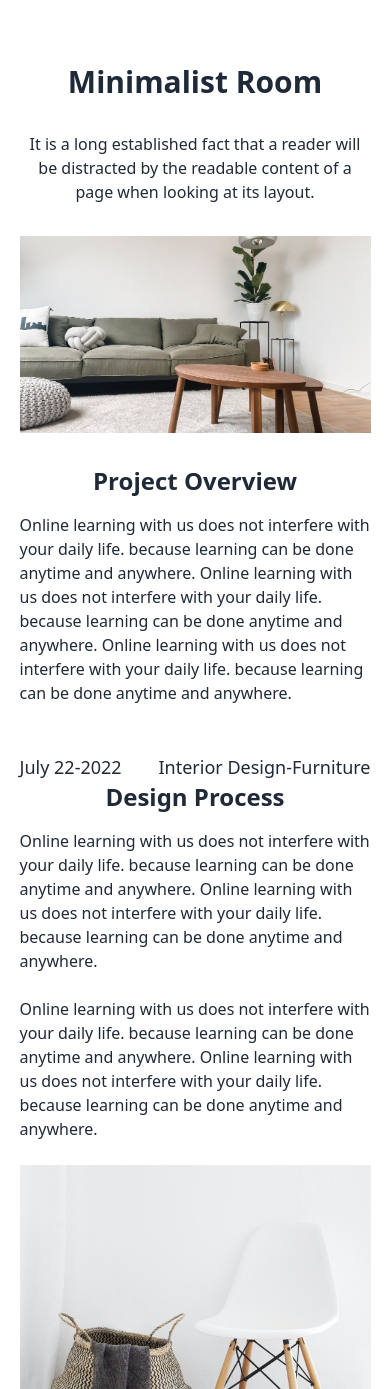
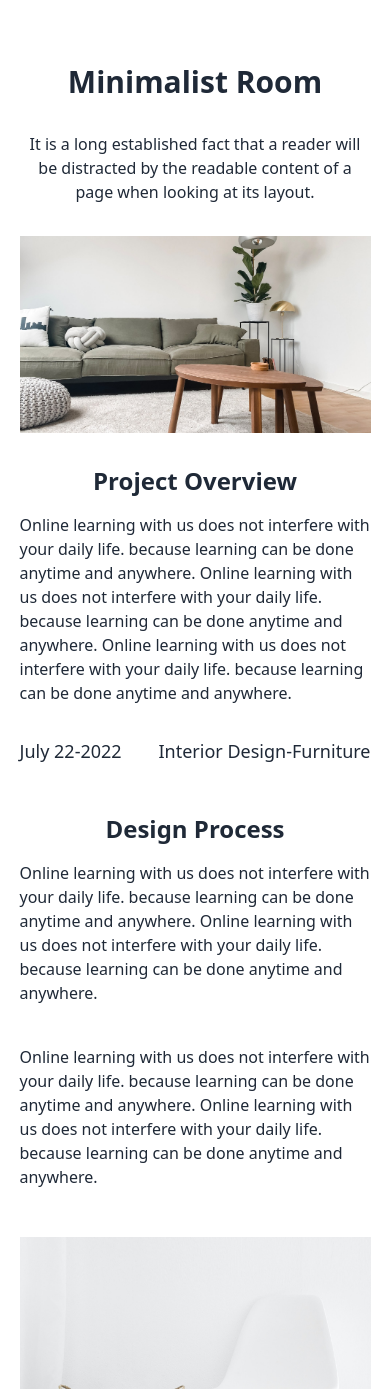
Before and after one commit to Alice2212/interior-design, a React (Create React App) app: page / in a window 390 px wide. Shown: the top 1389 px of the page. Built offline with nearby package versions, Linux system fonts and the light colour scheme.

Commit message:
completed mobile responsiveness of minimalist page

```diff
--- a/src/components/MinimalistRoom.jsx
+++ b/src/components/MinimalistRoom.jsx
@@ -26,12 +26,12 @@ const MinimalistRoom = () => {
         </div>
 
         {/* div for project and design process */}
-        <div className="minimalist-overview flex flex-wrap md:flex-nowrap  flex-row justify-between">
+        <div className="minimalist-overview flex flex-wrap md:flex-nowrap  flex-row justify-between mb-12 mx-auto">
           <div className="minimalist-project md:mr-8 mx-auto md:w-64 ">
             <h1 className="text-2xl font-semibold md:text-left text-center mb-4">
               Project Overview
             </h1>
-            <p className="mb-12 text-base">
+            <p className="mb-8 text-base">
               Online learning with us does not interfere with your daily life.
               because learning can be done anytime and anywhere. Online learning
               with us does not interfere with your daily life. because learning
@@ -46,17 +46,17 @@ const MinimalistRoom = () => {
               </h2>
             </div>
           </div>
-          <div className="minimalist-design md:ml-8 mx-auto  md:w-64">
+          <div className="minimalist-design md:ml-8 mx-auto  md:w-64 mt-12 md:mt-0">
             <h1 className="text-2xl font-semibold md:text-left text-center mb-4">
               Design Process
             </h1>
-            <p className="mb-6 text-base">
+            <p className="mb-10 text-base">
               Online learning with us does not interfere with your daily life.
               because learning can be done anytime and anywhere. Online learning
               with us does not interfere with your daily life. because learning
               can be done anytime and anywhere.
             </p>
-            <p className="mb-6 text-base">
+            <p className="text-base">
               Online learning with us does not interfere with your daily life.
               because learning can be done anytime and anywhere. Online learning
               with us does not interfere with your daily life. because learning
```
